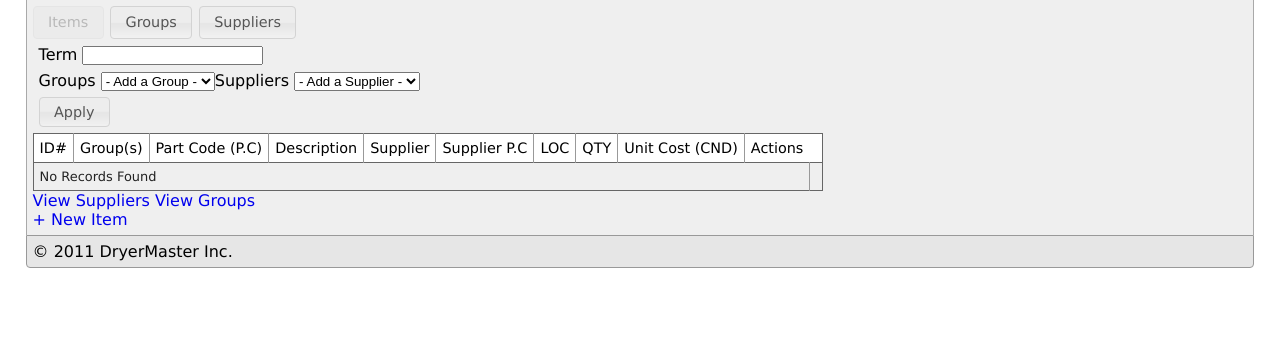
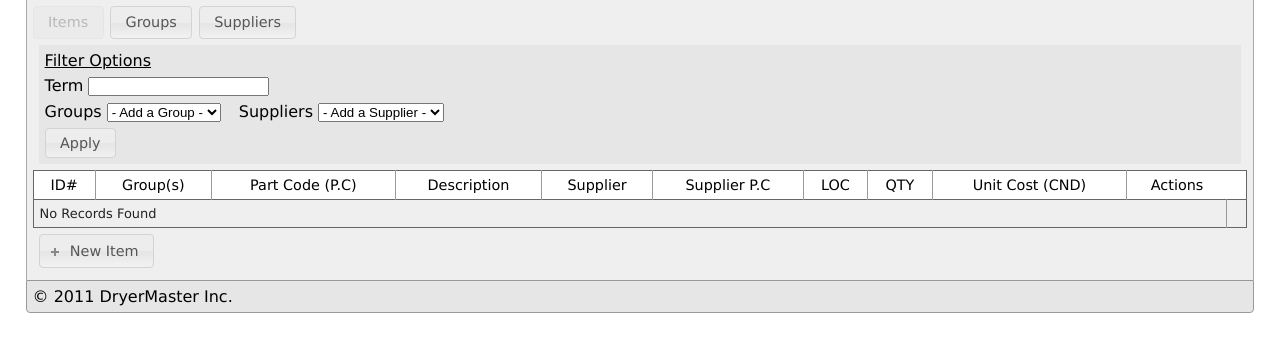
Before and after one commit to rlemon/SSI, a PHP site: template views/inventory/itemList.php in a window 1280 px wide. Shown: the part 102-454 px from the top of the page. Run offline with PHP 8.4, Linux system fonts and the light colour scheme; the template is opened without the code that fills it, so the values that code supplies are empty; some libraries are stand-ins or nearby versions.

Commit message:
finished filter options + UI

```diff
--- a/public/css/default.css
+++ b/public/css/default.css
@@ -84,6 +84,7 @@ body,html {
 
 .filter_menu {
     float: left;
+    margin-right: 18px;
 }
 
 .clearfix {
@@ -103,8 +104,13 @@ body,html {
 	top: 3px;
 }
 
+.iblock {
+	margin: 6px;
+	background-color: #e6e6e6;
+}
 
 .data-table {
+	width: 100%;
     font-size: 90%;
     background-color: #fff;
     border: 1px solid #666;
--- a/public/js/default.js
+++ b/public/js/default.js
@@ -1,10 +1,10 @@
 function StyleButton(elm) {
-	if( elm.getAttribute('data-icon-only') ) {
+	if( elm.getAttribute('data-icon-only') || elm.getAttribute('data-icon') ) {
 		$(elm).button({
 			icons: {
-				primary: elm.getAttribute('data-icon-only')
+				primary: elm.getAttribute('data-icon') || elm.getAttribute('data-icon-only')
 			},
-			text: false
+			text: elm.getAttribute('data-icon-only') ? false : true
 		});
 	} else {
 		$(elm).button();
--- a/views/inventory/groupList.php
+++ b/views/inventory/groupList.php
@@ -3,8 +3,8 @@ $filter_text = isset($_GET['text']) ? $_GET['text'] : '';
 ?>
 
 <a class="ui-btn small" href="<?php echo URL; ?>inventory/itemList">Items</a>
+<a class="ui-btn small" data-disabled="disabled" href="<?php echo URL; ?>inventory/groupList">Groups</a>
 <a class="ui-btn small" href="<?php echo URL; ?>inventory/supplierList">Suppliers</a>
-<a class="ui-btn small" data-disabled="disabled" href="<?php echo URL; ?>inventory/groupList">Groups</a>
 
 <div><i><u>Filter Options</u></i></div>
 <div class="btn-block toolbar">
--- a/views/inventory/itemList.php
+++ b/views/inventory/itemList.php
@@ -50,7 +50,8 @@ function extractNames($arr) {
 <a class="ui-btn small" data-disabled="disabled" href="<?php echo URL; ?>inventory/itemList">Items</a>
 <a class="ui-btn small" href="<?php echo URL; ?>inventory/groupList">Groups</a>
 <a class="ui-btn small" href="<?php echo URL; ?>inventory/supplierList">Suppliers</a>
-<div class="ui-padded-all">
+<div class="ui-padded-all iblock">
+	<div class="ui-padded-bottom"><u>Filter Options</u></div>
 	<form method="get" name="filter" id="filter">
 		<div class="clearfix ui-padded-bottom">
 			<label for="filter_term">Term</label>
@@ -75,6 +76,7 @@ function extractNames($arr) {
 		</div>
 	</form>
 </div>
+
 
 <table class="data-table">
 	<thead>
@@ -124,11 +126,6 @@ ROWS;
 	</tbody>
 </table>
 
-
-<p>
-	<a href="<?php echo URL; ?>inventory/supplierList">View Suppliers</a>
-	<a href="<?php echo URL; ?>inventory/groupList">View Groups</a>
-</p>
-<div class="btn-block toolbar">
-	<a href="<?php echo URL; ?>inventory/createItem">+ New Item</a>
+<div class="ui-padded-all">
+	<a class="ui-btn small" data-icon="ui-icon-plus" href="<?php echo URL; ?>inventory/createItem">New Item</a>
 </div>
```
